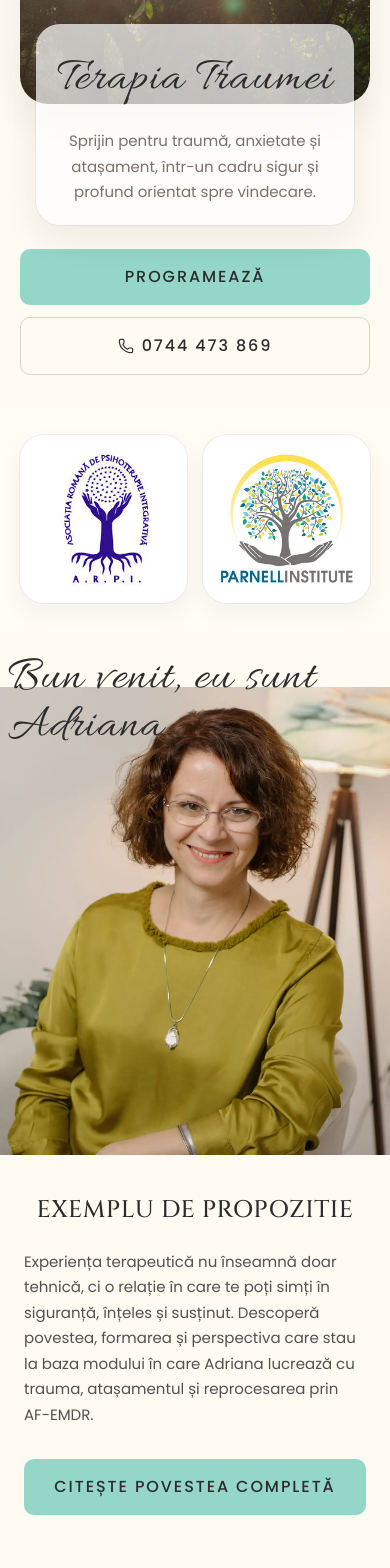
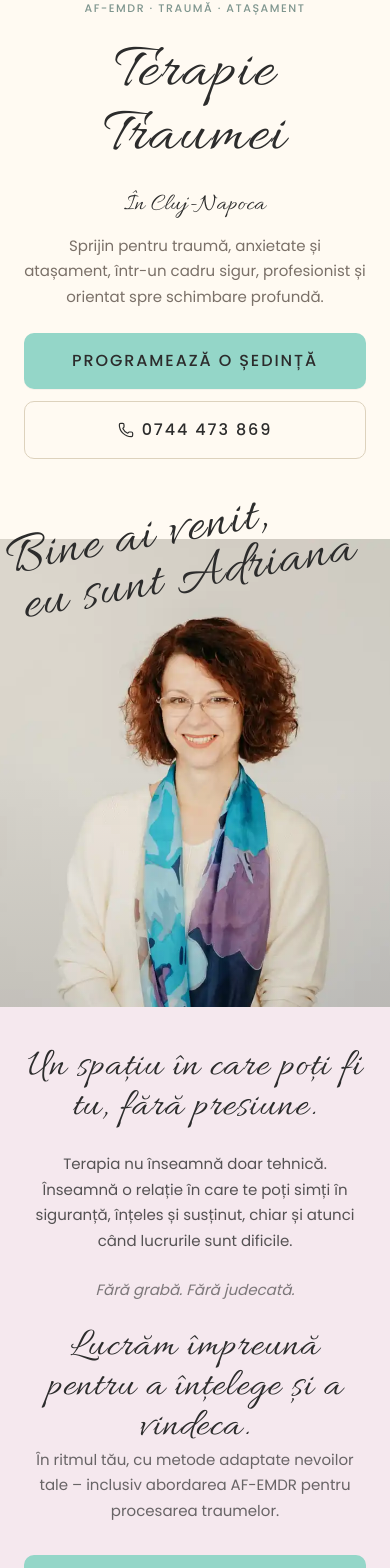
Before and after one commit to Laszlo-Marc/adriana-laszlo, a Next.js app: page / in a window 390 px wide. Shown: the part 400-1968 px from the top of the page. Built offline with nearby package versions, Linux system fonts and the light colour scheme.

Commit message:
mobile hero and about section refined,giving the final touches on mobile services

```diff
--- a/components/sections/about/AboutFloatingWords.tsx
+++ b/components/sections/about/AboutFloatingWords.tsx
@@ -59,10 +59,7 @@ export default function AboutFloatingWords({
   className,
 }: AboutFloatingWordsProps) {
   return (
-    <div
-      className={cn("absolute inset-0 overflow-hidden", className)}
-      aria-hidden="true"
-    >
+    <div className={cn("absolute inset-0 ", className)} aria-hidden="true">
       {words.map((word) => (
         <FloatingWordItem key={word.text} {...word} targetRef={targetRef} />
       ))}
--- a/components/sections/about/HomeAboutTeaserDesktop.tsx
+++ b/components/sections/about/HomeAboutTeaserDesktop.tsx
@@ -41,7 +41,7 @@ export default function HomeAboutTeaserDesktop() {
               </div>
             </div>
 
-            <div className="relative min-h-svh overflow-hidden bg-cream">
+            <div className="relative min-h-svh  bg-cream">
               <Image
                 src="/adriana8.webp"
                 alt="Portret Adriana Laszlo"
@@ -53,14 +53,25 @@ export default function HomeAboutTeaserDesktop() {
 
               <div className="absolute inset-0 bg-linear-to-t from-charcoal/10 via-transparent to-transparent" />
 
-              <div className="absolute left-2 top-2 z-10 max-w-full ">
-                <AccentText className="text-5xl">
-                  Bun venit, eu sunt Adriana
-                </AccentText>
+              <div className="absolute -left-80 -top-4 z-10 rotate-[-10deg] text-charcoal">
+                <div className="flex flex-col leading-none">
+                  <AccentText className="translate-y-1 text-[5.2rem] leading-none text-charcoal">
+                    Bine ai venit,
+                  </AccentText>
+                  <div className="-mt-2 flex items-end gap-3 pl-2">
+                    <AccentText className="translate-y-1 text-[5.2rem] leading-none text-charcoal">
+                      eu sunt
+                    </AccentText>
+
+                    <AccentText className="translate-y-1 text-[5.2rem] leading-none text-charcoal">
+                      Adriana
+                    </AccentText>
+                  </div>
+                </div>
               </div>
             </div>
 
-            <div className="relative overflow-hidden bg-purple/18">
+            <div className="relative  bg-purple/18">
               <AboutFloatingWords
                 targetRef={sectionRef}
                 words={[
@@ -68,31 +79,31 @@ export default function HomeAboutTeaserDesktop() {
                     text: "Redescoperire",
                     className: "left-8 top-[-2%]",
                     startY: 40,
-                    endY: -120,
+                    endY: -200,
                   },
                   {
                     text: "Prezență",
                     className: "right-8 top-[24%]",
                     startY: 0,
-                    endY: -90,
+                    endY: -200,
                   },
                   {
                     text: "Siguranță",
                     className: "left-8 top-[48%]",
                     startY: 30,
-                    endY: -140,
+                    endY: -220,
                   },
                   {
                     text: "Vindecare",
                     className: "right-6 bottom-[10%]",
                     startY: 60,
-                    endY: -180,
+                    endY: -240,
                   },
                   {
                     text: "Autenticitate",
                     className: "left-6 bottom-[-10%]",
                     startY: 60,
-                    endY: -180,
+                    endY: -260,
                   },
                 ]}
               />
--- a/components/sections/about/HomeAboutTeaserMobile.tsx
+++ b/components/sections/about/HomeAboutTeaserMobile.tsx
@@ -11,7 +11,7 @@ export default function HomeAboutTeaserMobile() {
       <div className="mx-auto  max-w-xl">
         <div className="relative aspect-5/6  rounded-[1.75rem] bg-sand/30">
           <Image
-            src="/adriana3.webp"
+            src="/adriana8.PNG"
             alt="Portret Adriana Laszlo"
             fill
             className="object-cover object-[center_20%]"
@@ -22,25 +22,54 @@ export default function HomeAboutTeaserMobile() {
           {/* subtle overlay for readability */}
           <div className="absolute inset-0 bg-linear-to-t from-charcoal/10 via-transparent to-transparent" />
 
-          <div className="absolute left-2 top-2 z-10 max-w-none -mt-10">
-            <AccentText className="text-[3rem] leading-none text-charcoal">
-              Bun venit, eu sunt Adriana
-            </AccentText>
+          <div className="absolute left-2 -top-10 z-10 rotate-[-10deg] text-charcoal">
+            <div className="flex flex-col leading-none">
+              <AccentText className="translate-y-1 text-[3.5rem] leading-none text-charcoal">
+                Bine ai venit,
+              </AccentText>
+              <div className="-mt-2 flex items-end gap-3 pl-2">
+                <AccentText className="translate-y-1 text-[3.5rem] leading-none text-charcoal">
+                  eu sunt Adriana
+                </AccentText>
+              </div>
+            </div>
           </div>
         </div>
 
-        <div className="bg-cream px-6 py-10 sm:px-8 sm:py-12">
-          <div className="max-w-xl">
-            <Heading align="center" size="h2" as="h4" className="mb-6">
-              Exemplu de propozitie
-            </Heading>
+        <div className="bg-purple/18 px-6 py-10 sm:px-8 sm:py-12">
+          <div className="max-w-xl space-y-6 text-center mx-auto">
+            {/* Main statement */}
+            <AccentText className="text-[2.5rem] leading-none text-charcoal">
+              Un spațiu în care poți fi tu, fără presiune.
+            </AccentText>
 
-            <Text className="text-base leading-8 text-charcoal/82">
-              Experiența terapeutică nu înseamnă doar tehnică, ci o relație în
-              care te poți simți în siguranță, înțeles și susținut. Descoperă
-              povestea, formarea și perspectiva care stau la baza modului în
-              care Adriana lucrează cu trauma, atașamentul și reprocesarea prin
-              AF-EMDR.
+            {/* Supporting text */}
+            <Text
+              className="text-base leading-7 text-charcoal/80 mt-6"
+              align="center"
+            >
+              Terapia nu înseamnă doar tehnică. Înseamnă o relație în care te
+              poți simți în siguranță, înțeles și susținut, chiar și atunci când
+              lucrurile sunt dificile.
+            </Text>
+
+            {/* Emphasis line */}
+            <Text
+              className="text-sm italic leading-6 text-charcoal/60"
+              align="center"
+            >
+              Fără grabă. Fără judecată.
+            </Text>
+
+            {/* Stronger emotional anchor */}
+            <AccentText className="text-[2.5rem] leading-none text-charcoal">
+              Lucrăm împreună pentru a înțelege și a vindeca.
+            </AccentText>
+
+            {/* Closing reassurance */}
+            <Text className="text-sm leading-6 text-charcoal/70" align="center">
+              În ritmul tău, cu metode adaptate nevoilor tale – inclusiv
+              abordarea AF-EMDR pentru procesarea traumelor.
             </Text>
 
             <div className="mt-8">
--- a/components/sections/hero/HeroMobile.tsx
+++ b/components/sections/hero/HeroMobile.tsx
@@ -4,21 +4,9 @@ import Button from "@/components/ui/Button";
 import Container from "@/components/ui/Container";
 import Section from "@/components/ui/Section";
 import Text from "@/components/ui/Text";
+import AccentText from "@/components/ui/AccentText";
+import Heading from "@/components/ui/Heading";
 import { PHONE_DISPLAY, PHONE_HREF } from "@/components/layout/navbar/NavLinks";
-import AccentText from "@/components/ui/AccentText";
-
-const certificationLogos = [
-  {
-    src: "/logos/arpi.jpg",
-    alt: "Asociația Română de Psihoterapie Integrativă",
-    label: "ARPI",
-  },
-  {
-    src: "/logos/parnell.png",
-    alt: "Parnell Institute",
-    label: "Parnell Institute",
-  },
-] as const;
 
 export default function HeroMobile() {
   return (
@@ -26,54 +14,63 @@ export default function HeroMobile() {
       background="cream"
       spacing="md"
       aria-labelledby="hero-heading-mobile"
-      className="mt-20 lg:hidden"
+      className=" lg:hidden overflow-hidden"
     >
-      <Container size="wider" padding="default">
+      <Container size="wider" padding="none">
         <div className="mx-auto max-w-2xl">
-          {/* Visual block */}
-          <div className="relative">
-            <div className="relative overflow-hidden rounded-[28px] bg-sand/20 shadow-[0_16px_40px_rgba(44,44,44,0.08)]">
+          <div className="-mx-4 sm:-mx-6">
+            <div className="relative overflow-hidden  bg-sand/20">
               <Image
-                src="/home-page/hero-image.jpg"
+                src="/home-page/left-image.jpg"
                 alt="Spațiu calm și sigur, asociat terapiei pentru traumă"
                 width={1200}
                 height={1500}
                 priority
-                sizes="(min-width: 768px) 42rem, 92vw"
-                className="h-92 w-full object-cover object-center sm:h-112"
+                sizes="100vw"
+                className="h-[20rem] w-full object-cover object-center "
               />
-
-              <div className="pointer-events-none absolute inset-x-0 top-0 h-28 bg-linear-to-b from-charcoal/18 via-charcoal/8 to-transparent" />
+            </div>
           </div>
 
-            <div className="relative z-10 -mt-20 px-4 sm:px-6">
-              <div className="rounded-3xl items-center justify-center bg-white/70 px-5 py-5 shadow-[0_14px_34px_rgba(44,44,44,0.08)] ring-1 ring-charcoal/6 sm:px-6 sm:py-6">
-                <AccentText as="div" className="text-center text-[3rem]">
-                  Terapia Traumei
+          <div className="pt-6 px-6 py-6 items-center text-center">
+            <Text
+              as="p"
+              size="xs"
+              color="muted-teal"
+              weight="medium"
+              transform="upper"
+              className="tracking-[0.14em] mb-6"
+              align="center"
+            >
+              AF-EMDR · Traumă · Atașament
+            </Text>
+
+            <AccentText className="mt-6 text-[4rem] leading-none text-charcoal">
+              Terapie Traumei
+            </AccentText>
+
+            <AccentText as="div" className="mt-6 text-2xl leading-none">
+              În Cluj-Napoca
             </AccentText>
 
             <Text
               size="base"
               color="muted"
+              className="mt-4 max-w-xl text-pretty leading-7"
               align="center"
-                  className="mx-auto mt-3 max-w-xl text-pretty leading-7 sm:mt-4 sm:text-lg"
             >
               Sprijin pentru traumă, anxietate și atașament, într-un cadru
-                  sigur și profund orientat spre vindecare.
+              sigur, profesionist și orientat spre schimbare profundă.
             </Text>
-              </div>
-            </div>
-          </div>
 
-          {/* CTAs */}
-          <div className="mt-6 grid grid-cols-1 gap-3 sm:grid-cols-2">
+            <div className="mt-6 grid grid-cols-1 gap-3">
               <Button
                 href="/contact"
                 variant="primary"
                 size="lg"
                 className="w-full"
               >
-              Programează
+                Programează o ședință
               </Button>
 
               <Button
@@ -88,34 +85,8 @@ export default function HeroMobile() {
               </Button>
             </div>
           </div>
-      </Container>
-
-      {/* Institutes / certifications */}
-      <div className="mt-8 bg-white/30 py-7 sm:mt-10 sm:py-8">
-        <Container size="wider" padding="default">
-          <div className="mx-auto max-w-2xl">
-            <div className="grid grid-cols-2 gap-4 sm:gap-5">
-              {certificationLogos.map((logo) => (
-                <div
-                  key={logo.label}
-                  className="flex min-h-42 items-center justify-center rounded-3xl bg-white p-4 shadow-[0_10px_24px_rgba(44,44,44,0.05)] ring-1 ring-charcoal/6"
-                >
-                  <div className="relative w-full max-w-40">
-                    <Image
-                      src={logo.src}
-                      alt={logo.alt}
-                      width={320}
-                      height={220}
-                      sizes="(min-width: 768px) 10rem, 42vw"
-                      className="h-auto w-full object-contain"
-                    />
-                  </div>
-                </div>
-              ))}
-            </div>
         </div>
       </Container>
-      </div>
     </Section>
   );
 }
```
Also changed, not shown: components/sections/services/ServicesAccordion.tsx (+10 -11 lines), public/adriana-transparent.JPG (added), public/adriana8.PNG (added). Lines whose indentation alone changed are shown as unchanged.
